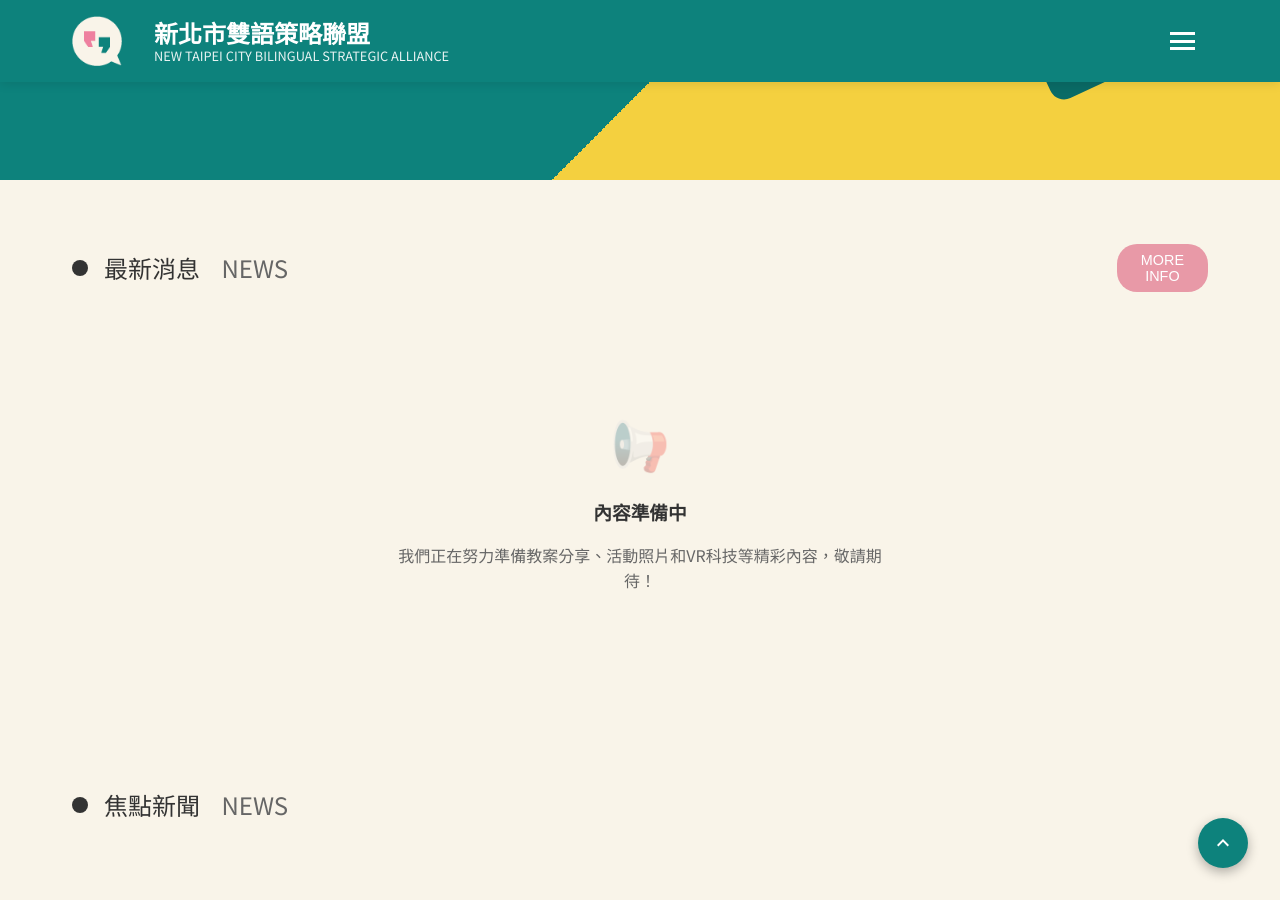
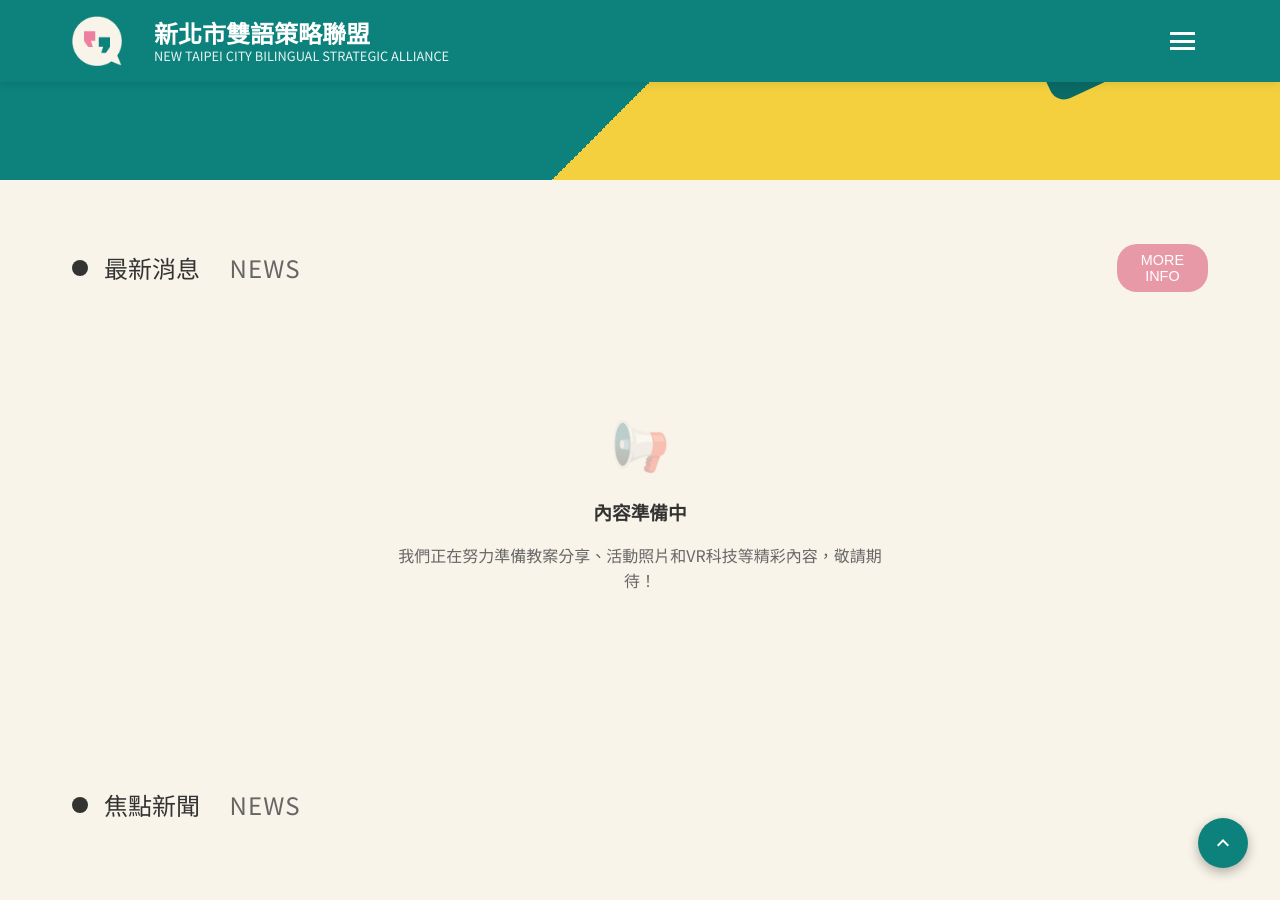
Before and after one commit to ntpc-bsa/ntpc-bsa.github.io, a Jekyll site: the page built from index.html, in a window 1280 px wide and 900 px high, scrolled down 442 px. Built offline with Jekyll 4.4.1, drawn with Linux system fonts in a browser that asks for light colours; some web fonts are replaced.

Commit message:
Adjust title spacing for lesson page - improve visual balance between Chinese and English text

```diff
--- a/assets/css/style.css
+++ b/assets/css/style.css
@@ -330,7 +330,8 @@ body {
 .section-title .title-en {
     color: var(--text-light);
     font-weight: 400;
-    margin-left: 1rem;
+    margin-left: 1.5rem;
+    letter-spacing: 0.05em;
 }
 
 .more-info-btn {
@@ -1137,6 +1138,18 @@ body {
         margin-right: 1rem;
     }
 
+    .section-title h1 {
+        font-size: 1.3rem;
+        flex: 1;
+        margin-right: 1rem;
+    }
+
+    .section-title .title-en {
+        margin-left: 1rem;
+        font-size: 0.9rem;
+        letter-spacing: 0.03em;
+    }
+
     .more-info-btn {
         align-self: flex-start;
         font-size: 0.8rem;
@@ -1433,6 +1446,16 @@ body {
         font-size: 1.2rem;
     }
 
+    .section-title h1 {
+        font-size: 1.2rem;
+    }
+
+    .section-title .title-en {
+        margin-left: 0.8rem;
+        font-size: 0.8rem;
+        letter-spacing: 0.02em;
+    }
+
     .news-image {
         height: 160px;
     }
```
